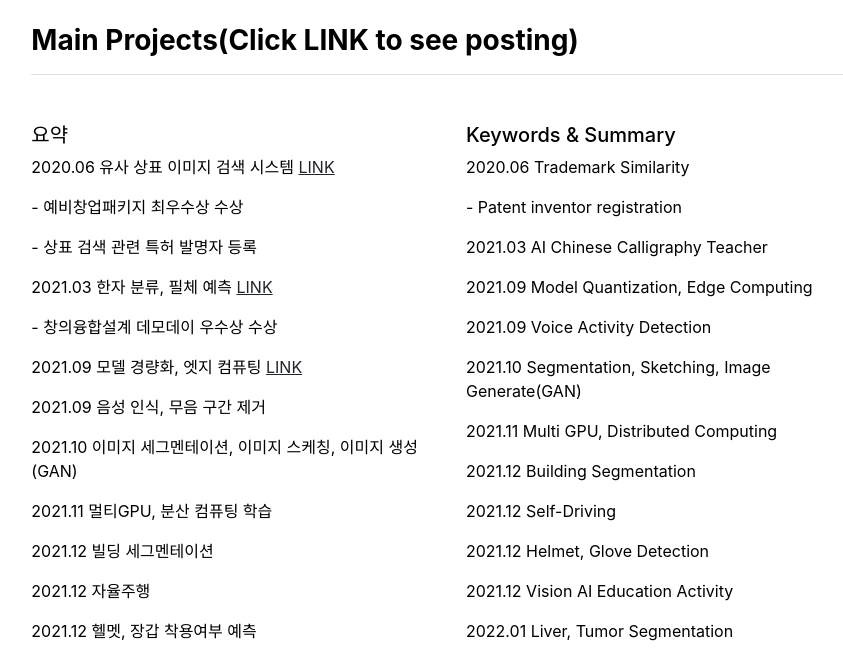
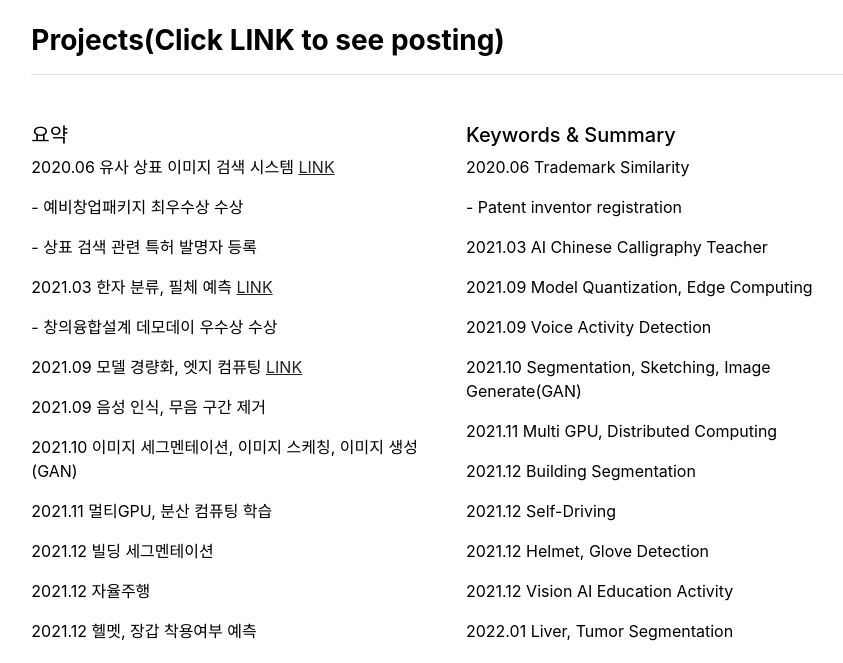
Before and after one commit to HyeongminMoon/HyeongminMoon.github.io, a Jekyll site: the page built from index.md, in a window 1280 px wide and 900 px high, scrolled down 619 px, cut to the strip 237-900 px from the top of the window. Shown: the whole strip, without its empty margins (198-1041 px from the left). Built offline with Jekyll 4.4.1, drawn with Linux system fonts in a browser that asks for light colours.

Commit message:
Update publications.html

```diff
--- a/_includes/publications.html
+++ b/_includes/publications.html
@@ -9,7 +9,7 @@
 
 <div class="row g-5 mb-5">
   <div>
-    <h3 class="fw-bold border-bottom pb-3 mb-5">Main Projects(Click LINK to see posting)</h3>
+    <h3 class="fw-bold border-bottom pb-3 mb-5">Projects(Click LINK to see posting)</h3>
     {% if page.title == "Home" %}
 
     <div class="row g-5 mb-5">
```
